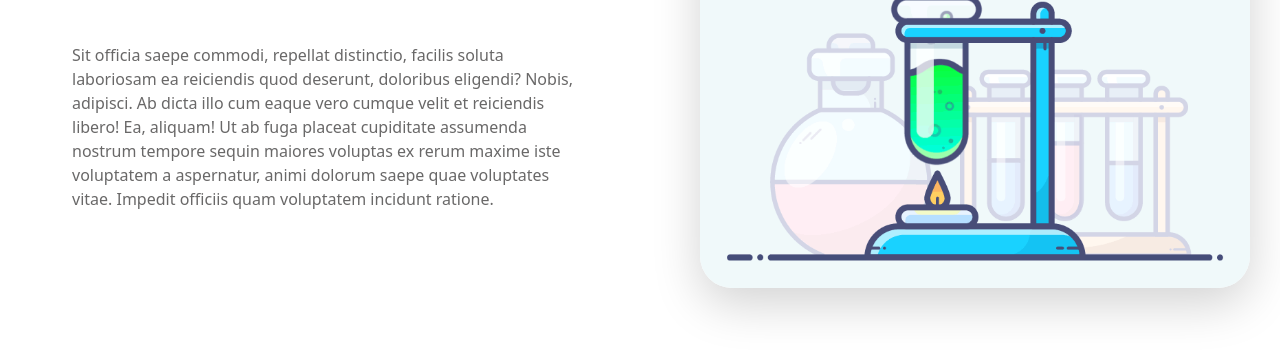
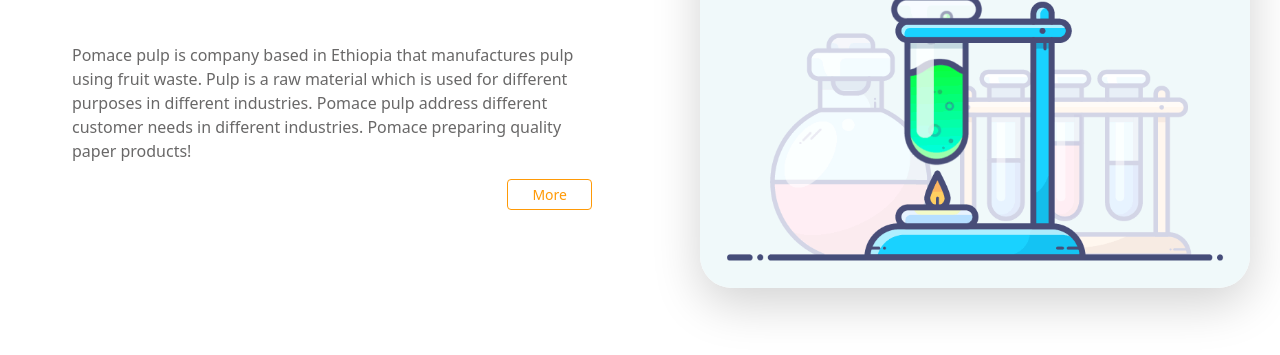
Before and after one commit to Qoperos/PomacePulp, a plain HTML site: page index.html in a window 1280 px wide. Shown: the part 275-630 px from the top of the page. Drawn offline with nearby package versions, Linux system fonts and the light colour scheme.

Commit message:
more button add to body section

```diff
--- a/index.html
+++ b/index.html
@@ -29,8 +29,11 @@
             <div class="row">
                 <div class="col-12 col-lg-6 col-3 mt-5">
                    <h1 class="text-secondary m-5 mt-5">Pomace Pulp</h1>
-                   <p class="text-tx-col mx-5">Sit officia saepe commodi, repellat distinctio, facilis soluta laboriosam ea reiciendis quod deserunt, doloribus eligendi? Nobis, adipisci. Ab dicta illo cum eaque vero cumque velit et reiciendis libero! Ea, aliquam!
-                   Ut ab fuga placeat cupiditate assumenda nostrum tempore sequin maiores voluptas ex rerum maxime iste voluptatem a aspernatur, animi dolorum saepe quae voluptates vitae. Impedit officiis quam voluptatem incidunt ratione.</p>
+                   <p class="text-tx-col mx-lg-5">Pomace pulp is company based in Ethiopia that manufactures pulp using fruit waste.
+                    Pulp is a raw material which is used for different purposes in different industries.
+                    Pomace pulp address different customer needs in different industries.
+                    Pomace preparing quality paper products!</p>
+                    <button type="button" class="btn btn-outline-primary btn-sm mx-5 px-4 position-absolute end-50" id="#more">More</button>
                 </div>
                 <div class="col-12 col-lg-6 col-lg-3 border-5 mt-4">
                     <img src="./image/lab.gif" width="550" class="rounded-5 shadow-lg mx-5" alt="laboratory gif">
```
